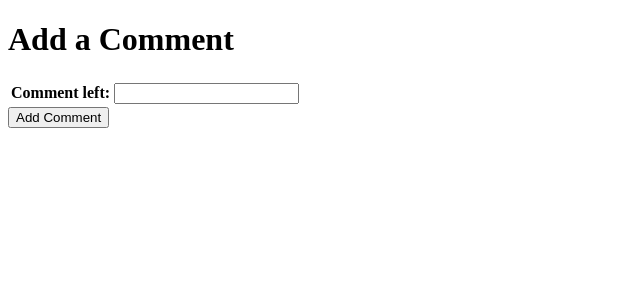
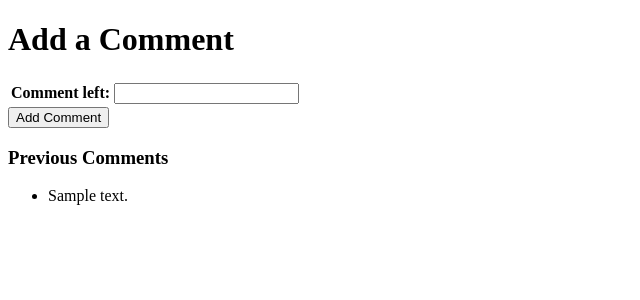
Before and after one commit to TonyJenkins/petulant-fibula, a Django app: page /guestbook/ in a window 1280 px wide. Shown: the top 300 px of the page, without its empty margins (0-640 px from the left). Run offline with Django 3.2, Linux system fonts and the light colour scheme; tables that the repository leaves empty hold one stand-in row (values such as "Sample post").

Commit message:
Previous comments now on page.

```diff
--- a/cht2520/guestbook/views.py
+++ b/cht2520/guestbook/views.py
@@ -19,4 +19,6 @@ def add_comment (request):
   else:
     form = CommentForm ()
 
-  return render (request, 'guestbook/add_comment.html', {'form' : form })
+  context = { 'comments' : Comment.objects.all (), 'form' : form }
+
+  return render (request, 'guestbook/add_comment.html', context)
--- a/cht2520/templates/guestbook/add_comment.html
+++ b/cht2520/templates/guestbook/add_comment.html
@@ -19,6 +19,14 @@
         <input type="submit" name="submit" value="Add Comment" />
       </form>
 
+  {% if comments %}
+    <h3>Previous Comments</h3>
+    <ul>
+      {% for c in comments %}
+      <li> {{ c.comment_left }} </li>
+      {% endfor %}
+  {% endif %}
+
   </body>
 
 </html>
```
Also changed, not shown: README.md.
